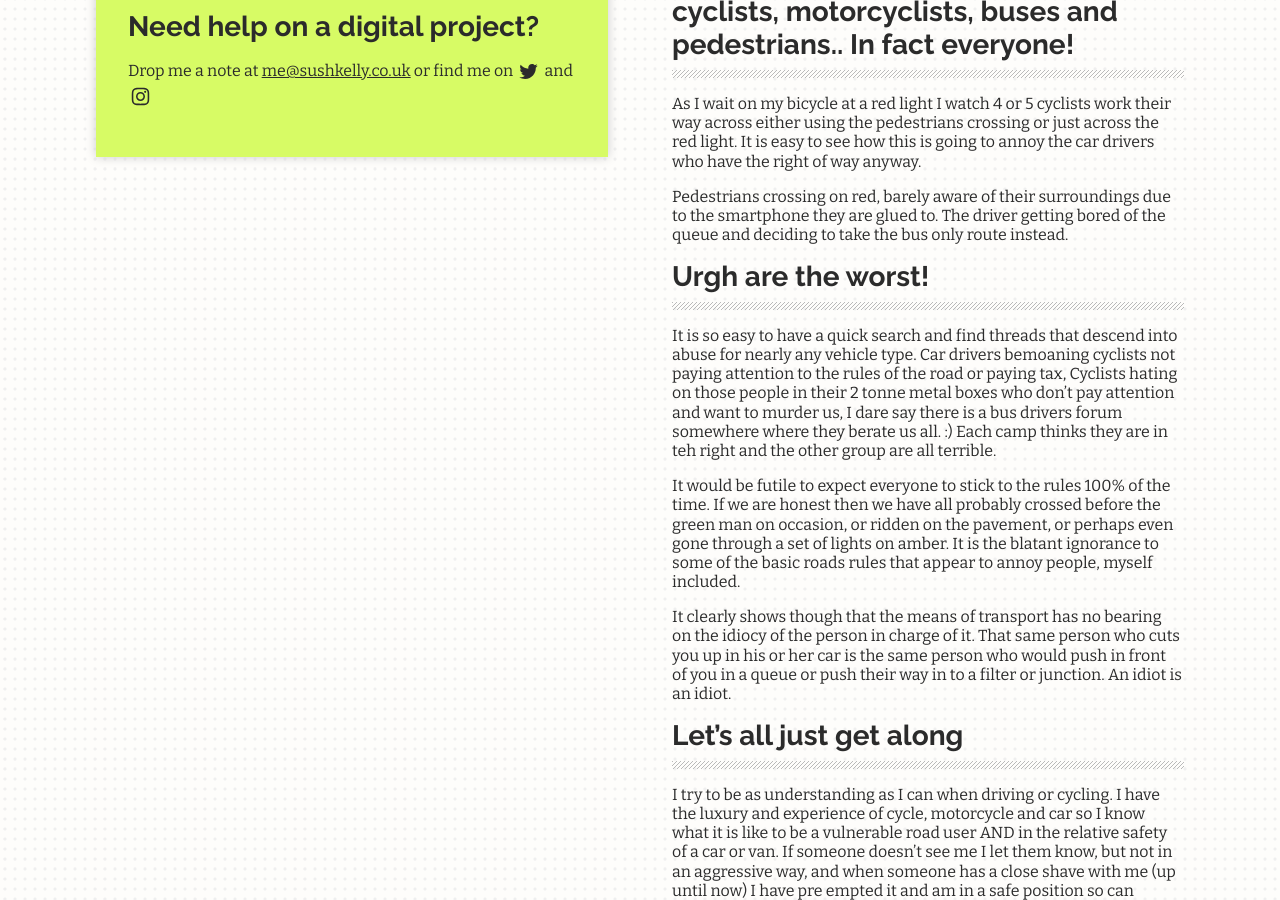
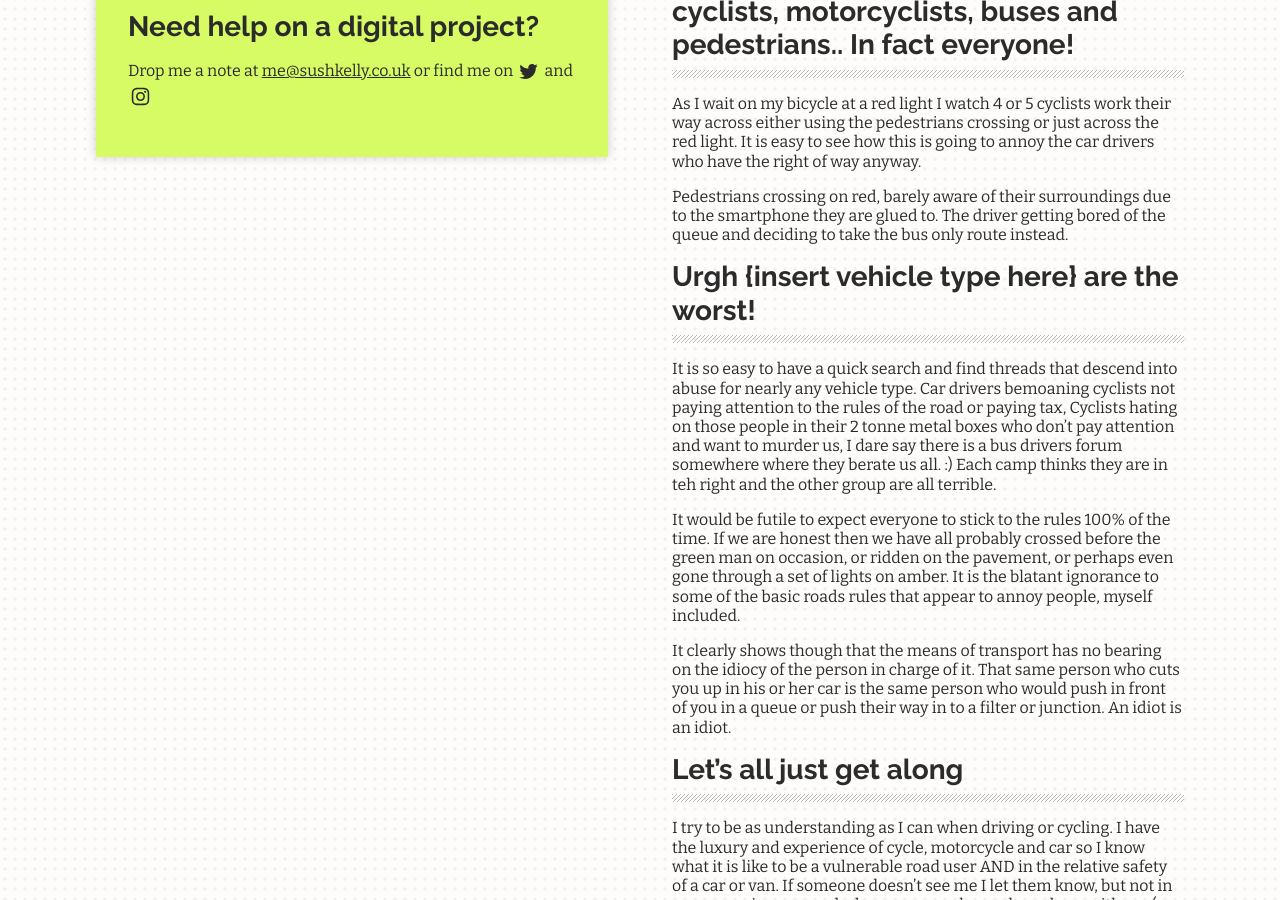
Before and after one commit to maxray/maxray.github.io, a Jekyll site: the page built from index.html, in a window 1280 px wide and 900 px high, scrolled down 936 px. Built offline with Jekyll 4.4.1, drawn with Linux system fonts in a browser that asks for light colours.

Commit message:
Updated We Are All Idiots Dot Dot Dot To An Extent

```diff
--- a/_posts/2018-10-04-we-are-all-idiots-dot-dot-dot-to-an-extent.markdown
+++ b/_posts/2018-10-04-we-are-all-idiots-dot-dot-dot-to-an-extent.markdown
@@ -12,7 +12,7 @@ As I wait on my bicycle at a red light I watch 4 or 5 cyclists work their way ac
 
 Pedestrians crossing on red, barely aware of their surroundings due to the smartphone they are glued to. The driver getting bored of the queue and deciding to take the bus only route instead.
 
-### Urgh <insert vehicle type> are the worst!
+### Urgh {insert vehicle type here} are the worst!
 
 It is so easy to have a quick search and find threads that descend into abuse for nearly any vehicle type. Car drivers bemoaning cyclists not paying attention to the rules of the road or paying tax, Cyclists hating on those people in their 2 tonne metal boxes who don’t pay attention and want to murder us, I dare say there is a bus drivers forum somewhere where they berate us all. :)  Each camp thinks they are in teh right and the other group are all terrible.
 
```
